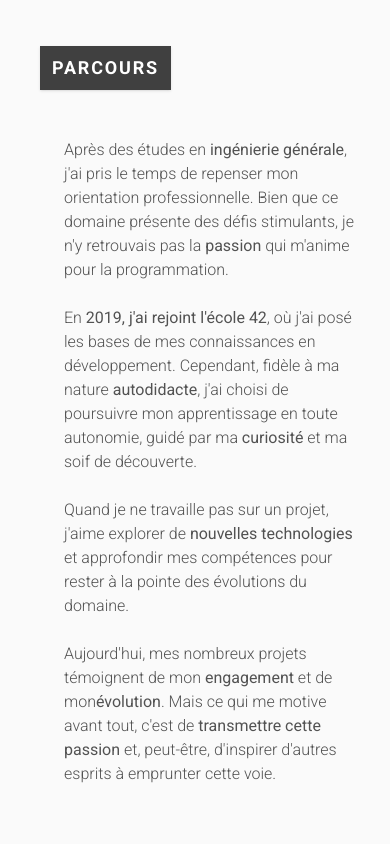
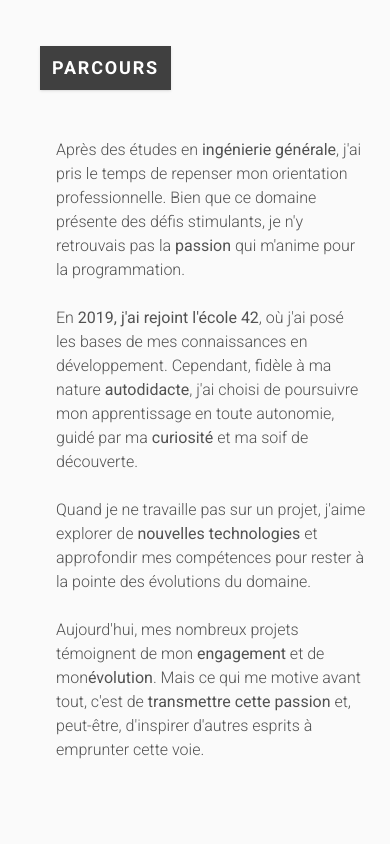
Before and after one commit to dev-carbon/dev-carbon.github.io, a React (Vite) app: page / in a window 390 px wide. Shown: the part 900-1744 px from the top of the page. Built offline with nearby package versions, Linux system fonts and the light colour scheme.

Commit message:
updating...

```diff
--- a/src/App.css
+++ b/src/App.css
@@ -25,7 +25,7 @@
   }
 
   .section__content {
-    @apply flex flex-col gap-6 ps-6 pe-6 w-full mt-12 text-base;
+    @apply flex flex-col gap-6 ps-4 md:ps-6 pe-6 w-full mt-12 text-base;
   }
 
   .section__grid {
```
